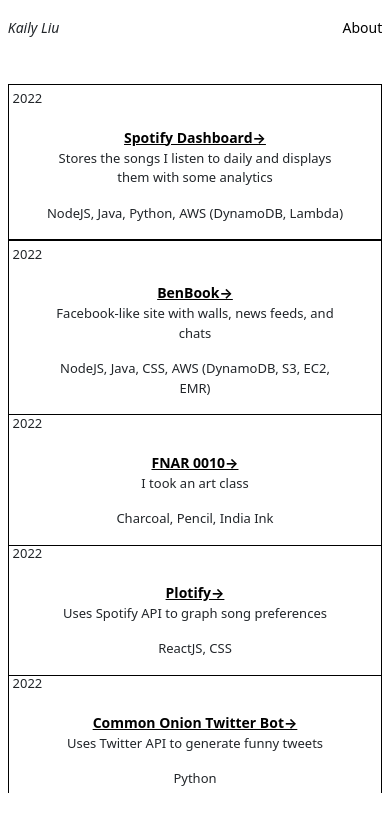
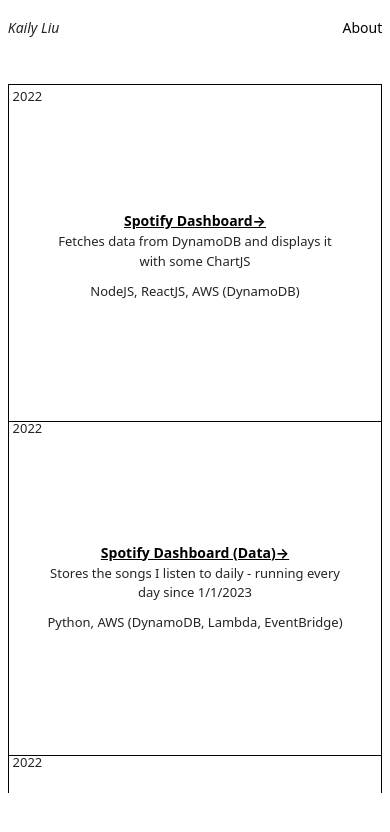
Before and after one commit to kailyl/old-site, a React (Create React App) app in the folder my-app/: page / in a window 390 px wide. Shown: the top 832 px of the page. Built offline with nearby package versions, Linux system fonts and the light colour scheme.

Commit message:
adding some stuff

```diff
--- a/my-app/src/components/Homepage.jsx
+++ b/my-app/src/components/Homepage.jsx
@@ -7,15 +7,23 @@
     <div>
       <Header homeItalics="italic" aboutItalics="none"/>
       <div id="all">
-        <div id="projects0">
+        <div id="projects-1" className="elem">
           <Project
             name="Spotify Dashboard"
-            tools="NodeJS, Java, Python, AWS (DynamoDB, Lambda)"
-            descr="Stores the songs I listen to daily and displays them with some analytics"
+            tools="NodeJS, ReactJS, AWS (DynamoDB)"
+            descr="Fetches data from DynamoDB and displays it with some ChartJS"
+            time="2022"
+            link="https://github.com/kailyl/spotify-dashboard"/>
+        </div>
+        <div id="projects0" className="elem">
+          <Project
+            name="Spotify Dashboard (Data)"
+            tools="Python, AWS (DynamoDB, Lambda, EventBridge)"
+            descr="Stores the songs I listen to daily - running every day since 1/1/2023"
             time="2022"
             link="https://github.com/kailyl/spotify-dashboard-data"/>
         </div>
-        <div id="projects1">
+        <div id="projects1" className="elem">
           <Project
             name="BenBook"
             tools="NodeJS, Java, CSS, AWS (DynamoDB, S3, EC2, EMR)"
@@ -23,7 +31,7 @@
             time="2022"
             link="https://github.com/kailyl/benbook"/>
         </div>
-        <div id="projects2">
+        <div id="projects2" className="elem">
           <Project
             name="FNAR 0010"
             tools="Charcoal, Pencil, India Ink"
@@ -31,7 +39,7 @@
             time="2022"
             link="/fnar"/>
         </div>
-        <div id="projects3">
+        <div id="projects3" className="elem">
           <Project
               name="Plotify"
               tools="ReactJS, CSS"
@@ -39,7 +47,7 @@
               time="2022"
               link="https://github.com/kailyl/plotifyapp.github.io"/>
         </div>
-        <div id="projects4">
+        <div id="projects4" className="elem">
           <Project
             name="Common Onion Twitter Bot"
             tools="Python"
@@ -47,7 +55,7 @@
             time="2022"
             link="https://github.com/kailyl/the-onion-twitter-bot"/>
         </div>
-        <div id="projects5">
+        <div id="projects5" className="elem">
           <Project
             name="Age in Congressional Committees"
             tools="Java"
@@ -55,7 +63,7 @@
             time="2022"
             link="https://github.com/kailyl/nets-150-final-project"/>
         </div>
-        <div id="projects6">
+        <div id="projects6" className="elem">
           <Project
               name="2048"
               tools="Java"
@@ -63,7 +71,7 @@
               time="2021"
               link="https://github.com/kailyl/2048"/>
         </div>
-        <div id="projects7">
+        <div id="projects7" className="elem">
           <Project
             name="kailyl.github.io"
             tools="ReactJS"
--- a/my-app/src/style/Homepage.css
+++ b/my-app/src/style/Homepage.css
@@ -15,6 +15,10 @@
   grid-gap: 0px;
 }
 
+.elem {
+  height: 40vh;
+}
+
 @keyframes fadeInOpacity {
 	0% {
         opacity: 0;
@@ -24,83 +28,77 @@
 	}
 }
 
-#projects0 {
+#projects-1 {
   border: 1px solid black;
 }
 
-#projects1, #projects2, #projects3 {
+#projects0, #projects1, #projects2 {
   border: 1px solid black;
   border-left: none;
 }
 
-#projects4 {
+#projects3, #projects7 {
   border: 1px solid black;
   border-top: none;
 }
 
-#projects5, #projects6, #projects7 {
+#projects4, #projects5, #projects6 {
   border: 1px solid black;
   border-top: none;
   border-left: none;
 }
 
-@media only screen and (max-width: 900px) {
+@media only screen and (max-width: 1075px) {
   #all {
     grid-template-columns: 1fr 1fr 1fr;
   }
 
-  #projects1 {
+  #projects-1 {
     border: 1px solid black;
   }
 
-  #projects2, #projects3 {
+  #projects0, #projects1 {
     border: 1px solid black;
     border-left: none;
   }
 
-  #projects4 {
+  #projects2 {
     border: 1px solid black;
     border-top: none;
+  }
+
+  #projects3, #projects4, #projects6, #projects7 {
+    border: 1px solid black;
+    border-top: none;
+    border-left: none;
   }
 
   #projects5 {
     border: 1px solid black;
     border-top: none;
-    border-left: none;
-  }
-
-  #projects6 {
-    border: 1px solid black;
-    border-top: none;
-    border-left: none;
-  }
-
-  #projects7 {
-    border: 1px solid black;
-    border-top: none;
   }
 }
 
-@media only screen and (max-width: 700px) {
+@media only screen and (max-width: 805px) {
   #all {
     grid-template-columns: 1fr 1fr;
   }
 
-  #projects1 {
+  #projects-1 {
     border: 1px solid black;
   }
 
-  #projects2 {
+  #projects0 {
     border: 1px solid black;
     border-left: none;
   }
 
-  #projects3, #projects5 {
+  #projects1, #projects3, #projects5, #projects7 {
     border: 1px solid black;
     border-top: none;
   }
 
-  #projects4, #projects6 {
+  #projects2, #projects4, #projects6 {
     border: 1px solid black;
     border-top: none;
     border-left: none;
@@ -111,10 +109,10 @@
   #all {
     display: block;
   }
-  #projects1 {
+  #projects-1 {
     border: 1px solid black;
   }
-  #projects2, #projects3, #projects4, #projects5, #projects6, #projects7 {
+  #projects0, #projects1, #projects2, #projects3, #projects4, #projects5, #projects6, #projects7 {
     border: 1px solid black;
     margin-top: -5px;
     border-top: none;
--- a/my-app/src/style/Project.css
+++ b/my-app/src/style/Project.css
@@ -36,17 +36,33 @@
     text-align: center;
 }
 
-@media only screen and (max-width: 900px) {
+@media only screen and (max-width: 350px) {
     #projName {
+        margin-top: 8vh;
+    }
+
+    #tools {
         margin-top: 5vh;
     }
 }
 
-@media only screen and (max-width: 500px) {
+
+@media only screen and (max-height: 500px) {
     #projName {
-        margin-top: 1vh;
+        margin-top: 8vh;
     }
-    #time {
-        margin-top: 1%;
+
+    #tools {
+        margin-top: 5vh;
     }
 }
+
+@media only screen and (max-height: 400px) {
+    #projName {
+        margin-top: -2vh;
+    }
+
+    #tools {
+        display: none;
+    }
+}
```
